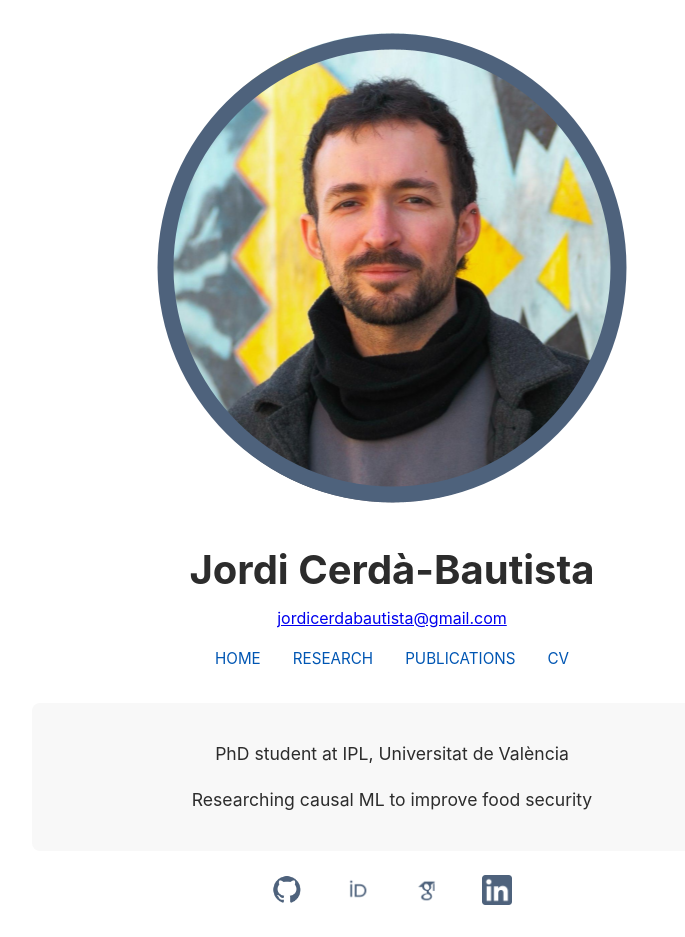
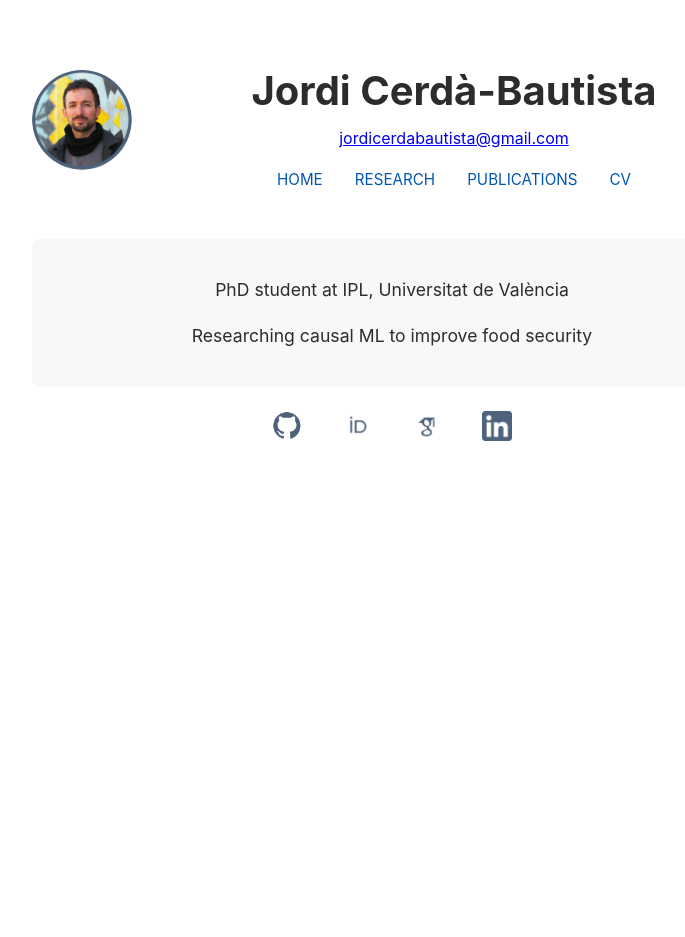
Before and after one commit to jordicbau/jordicbau.github.io, a Jekyll site: the page built from index.md, in a window 1280 px wide. Shown: the whole page, without its empty margins (248-933 px from the left). Built offline with Jekyll 4.4.1, drawn with Linux system fonts in a browser that asks for light colours; after the commit the page ends 900 px from its top, so only the background shows below that.

Commit message:
Update style.css

```diff
--- a/assets/css/style.css
+++ b/assets/css/style.css
@@ -76,3 +76,23 @@ nav a:hover {
 .links img:hover {
   transform: scale(1.3);
 }
+
+.header-with-photo {
+  display: flex;
+  align-items: center;
+  gap: 1.5rem;
+  margin-bottom: 2rem;
+  flex-wrap: wrap;
+}
+
+.profile-pic {
+  width: 100px;
+  height: 100px;
+  border-radius: 50%;
+  object-fit: cover;
+}
+
+.header-text {
+  flex: 1;
+  min-width: 200px;
+}
```
